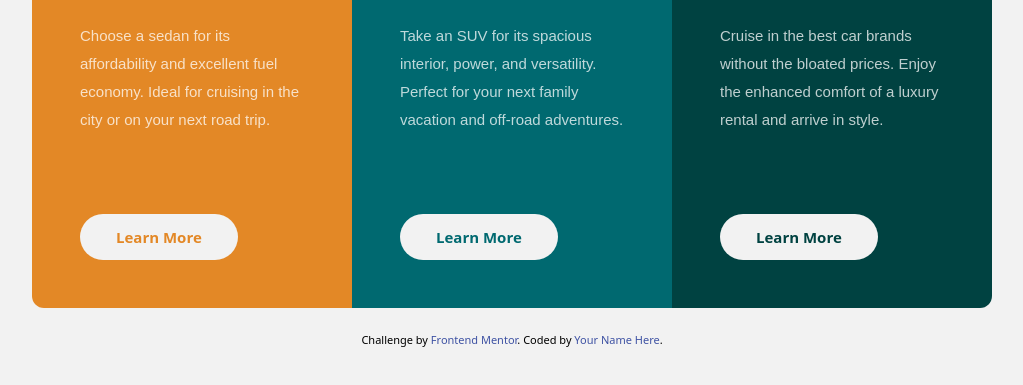
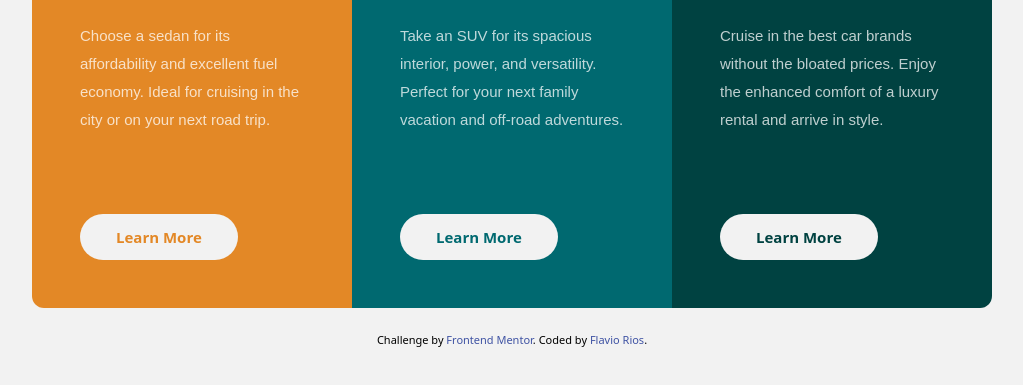
Before and after one commit to flaviovich/frontendmentor-3-column-preview-card, a website: page index.html in a window 1280 px wide. Shown: the part 323-708 px from the top of the page, without its empty margins (128-1151 px from the left). Drawn offline with Linux system fonts and the light colour scheme; a web font is replaced by a local one.

```diff
--- a/index.html
+++ b/index.html
@@ -68,7 +68,7 @@
   </section>
   <div class="attribution">
     Challenge by <a href="https://www.frontendmentor.io?ref=challenge" target="_blank">Frontend Mentor</a>.
-    Coded by <a href="#">Your Name Here</a>.
+    Coded by <a href="https://www.linkedin.com/in/flavio-rios-nieto/">Flavio Rios</a>.
   </div>
 </body>
 
```
Also changed, not shown: README.md (added), assets/images/screenshot.png (added).
